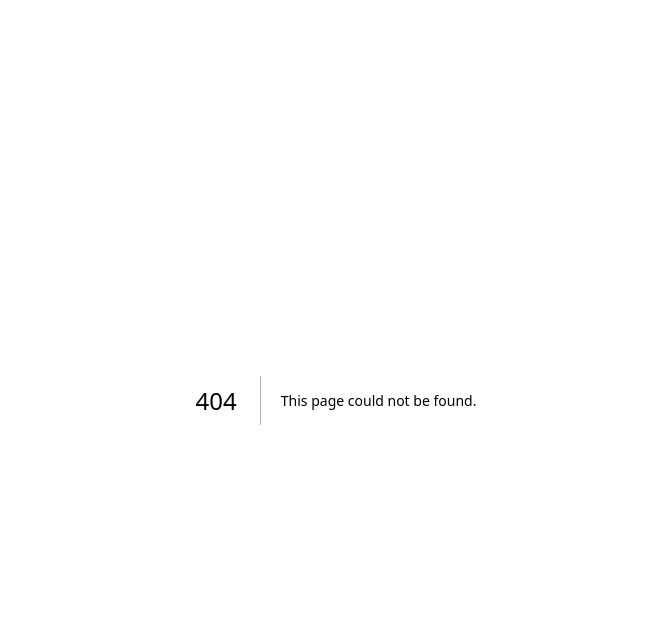
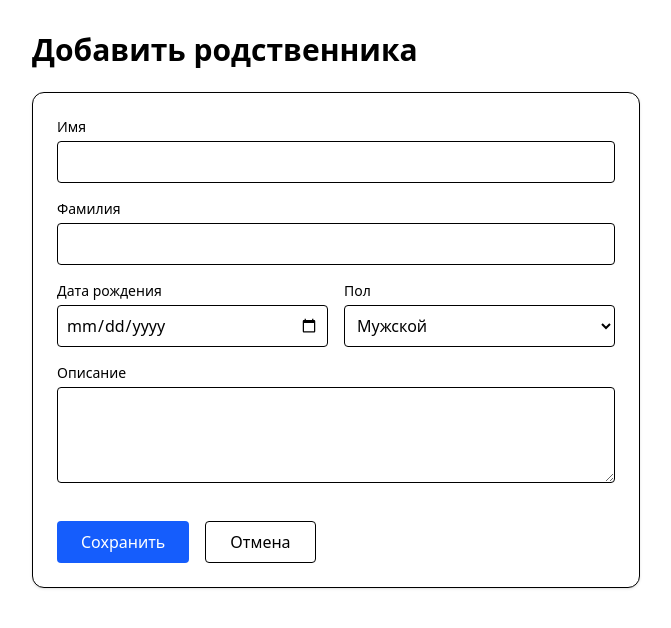
Before and after one commit to Onepunchman-Frg/family-tree, a Next.js app: page /create in a window 1280 px wide. Before the commit this address had no page. Shown: the top 628 px of the page, without its empty margins (304-975 px from the left). Built offline with nearby package versions, Linux system fonts and the light colour scheme.

Commit message:
fix: use fallback for UUID generation

```diff
--- /dev/null
+++ b/src/app/create/page.tsx
@@ -0,0 +1,119 @@
+"use client";
+
+import { useState } from "react";
+import { useRouter } from "next/navigation";
+import { savePerson, generateId } from "@/utils/storage";
+import { Gender, Person } from "@/types/person";
+import Link from "next/link";
+
+export default function CreatePersonPage() {
+  const router = useRouter();
+  const [formData, setFormData] = useState({
+    firstName: "",
+    lastName: "",
+    birthDate: "",
+    gender: "male" as Gender,
+    description: "",
+  });
+
+  const handleSubmit = (e: React.FormEvent) => {
+    e.preventDefault();
+
+    const newPerson: Person = {
+      ...formData,
+      id: generateId(), // Генерирует уникальный ID типа "123e4567-e89b..."
+      parents: [],
+      children: [],
+      spouses: [],
+    };
+
+    savePerson(newPerson);
+    router.push("/people"); // Перенаправляем на список после создания
+  };
+
+  return (
+    <main className="max-w-2xl mx-auto p-8">
+      <h1 className="text-3xl font-bold mb-6">Добавить родственника</h1>
+
+      <form
+        onSubmit={handleSubmit}
+        className="space-y-4 bg-white p-6 border rounded-xl shadow-sm"
+      >
+        <div>
+          <label className="block text-sm font-medium mb-1">Имя</label>
+          <input
+            required
+            className="w-full p-2 border rounded"
+            onChange={(e) =>
+              setFormData({ ...formData, firstName: e.target.value })
+            }
+          />
+        </div>
+
+        <div>
+          <label className="block text-sm font-medium mb-1">Фамилия</label>
+          <input
+            required
+            className="w-full p-2 border rounded"
+            onChange={(e) =>
+              setFormData({ ...formData, lastName: e.target.value })
+            }
+          />
+        </div>
+
+        <div className="grid grid-cols-2 gap-4">
+          <div>
+            <label className="block text-sm font-medium mb-1">
+              Дата рождения
+            </label>
+            <input
+              type="date"
+              required
+              className="w-full p-2 border rounded"
+              onChange={(e) =>
+                setFormData({ ...formData, birthDate: e.target.value })
+              }
+            />
+          </div>
+          <div>
+            <label className="block text-sm font-medium mb-1">Пол</label>
+            <select
+              className="w-full p-2 border rounded"
+              onChange={(e) =>
+                setFormData({ ...formData, gender: e.target.value as Gender })
+              }
+            >
+              <option value="male">Мужской</option>
+              <option value="female">Женский</option>
+            </select>
+          </div>
+        </div>
+
+        <div>
+          <label className="block text-sm font-medium mb-1">Описание</label>
+          <textarea
+            className="w-full p-2 border rounded h-24"
+            onChange={(e) =>
+              setFormData({ ...formData, description: e.target.value })
+            }
+          />
+        </div>
+
+        <div className="flex gap-4 pt-4">
+          <button
+            type="submit"
+            className="bg-blue-600 text-white px-6 py-2 rounded hover:bg-blue-700 transition"
+          >
+            Сохранить
+          </button>
+          <Link
+            href="/people"
+            className="px-6 py-2 border rounded hover:bg-gray-50"
+          >
+            Отмена
+          </Link>
+        </div>
+      </form>
+    </main>
+  );
+}
--- a/src/app/people/page.tsx
+++ b/src/app/people/page.tsx
@@ -1,16 +1,39 @@
-import { MOCK_PEOPLE } from "@/constants/mockData";
+"use client";
+
+import { useEffect, useState } from "react";
 import { PersonCard } from "@/components/PersonCard";
+import { getStoredPeople } from "@/utils/storage";
+import { Person } from "@/types/person";
+import Link from "next/link";
 
 export default function PeoplePage() {
+  const [people, setPeople] = useState<Person[]>([]);
+
+  useEffect(() => {
+    setPeople(getStoredPeople());
+  }, []);
+
   return (
     <main className="p-8">
-      <h1 className="text-3xl font-bold mb-8">Все родственники</h1>
+      <div className="flex justify-between items-center mb-8">
+        <h1 className="text-3xl font-bold">Все родственники</h1>
+        <Link
+          href="/create"
+          className="bg-green-600 text-white px-4 py-2 rounded hover:bg-green-700"
+        >
+          + Добавить
+        </Link>
+      </div>
 
-      <div className="grid grid-cols-1 sm:grid-cols-2 md:grid-cols-3 lg:grid-cols-4 gap-6">
-        {MOCK_PEOPLE.map((person) => (
-          <PersonCard key={person.id} person={person} />
-        ))}
-      </div>
+      {people.length === 0 ? (
+        <p className="text-gray-500">Список пуст. Добавьте первого человека!</p>
+      ) : (
+        <div className="grid grid-cols-1 sm:grid-cols-2 md:grid-cols-3 lg:grid-cols-4 gap-6">
+          {people.map((person) => (
+            <PersonCard key={person.id} person={person} />
+          ))}
+        </div>
+      )}
     </main>
   );
 }
--- /dev/null
+++ b/src/utils/storage.ts
@@ -0,0 +1,26 @@
+import { Person } from "@/types/person";
+
+const STORAGE_KEY = "family_tree_data";
+
+export const generateId = (): string => {
+  if (typeof window !== "undefined" && window.crypto?.randomUUID) {
+    return window.crypto.randomUUID();
+  }
+  // Запасной вариант (fallback) для старых браузеров или небезопасных соединений
+  return (
+    Math.random().toString(36).substring(2, 15) +
+    Math.random().toString(36).substring(2, 15)
+  );
+};
+
+export const getStoredPeople = (): Person[] => {
+  if (typeof window === "undefined") return [];
+  const data = localStorage.getItem(STORAGE_KEY);
+  return data ? JSON.parse(data) : [];
+};
+
+export const savePerson = (person: Person) => {
+  const people = getStoredPeople();
+  people.push(person);
+  localStorage.setItem(STORAGE_KEY, JSON.stringify(people));
+};
```
